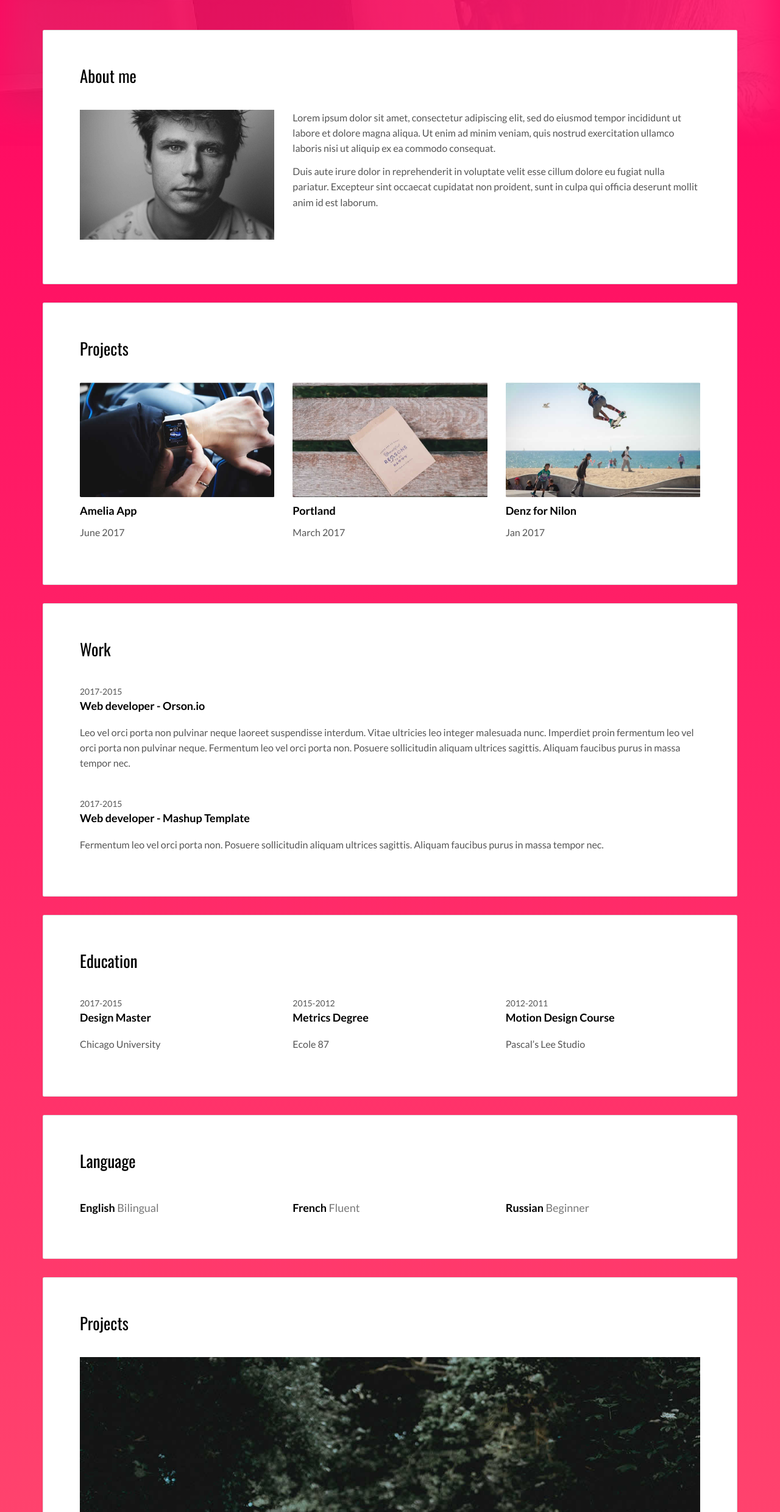
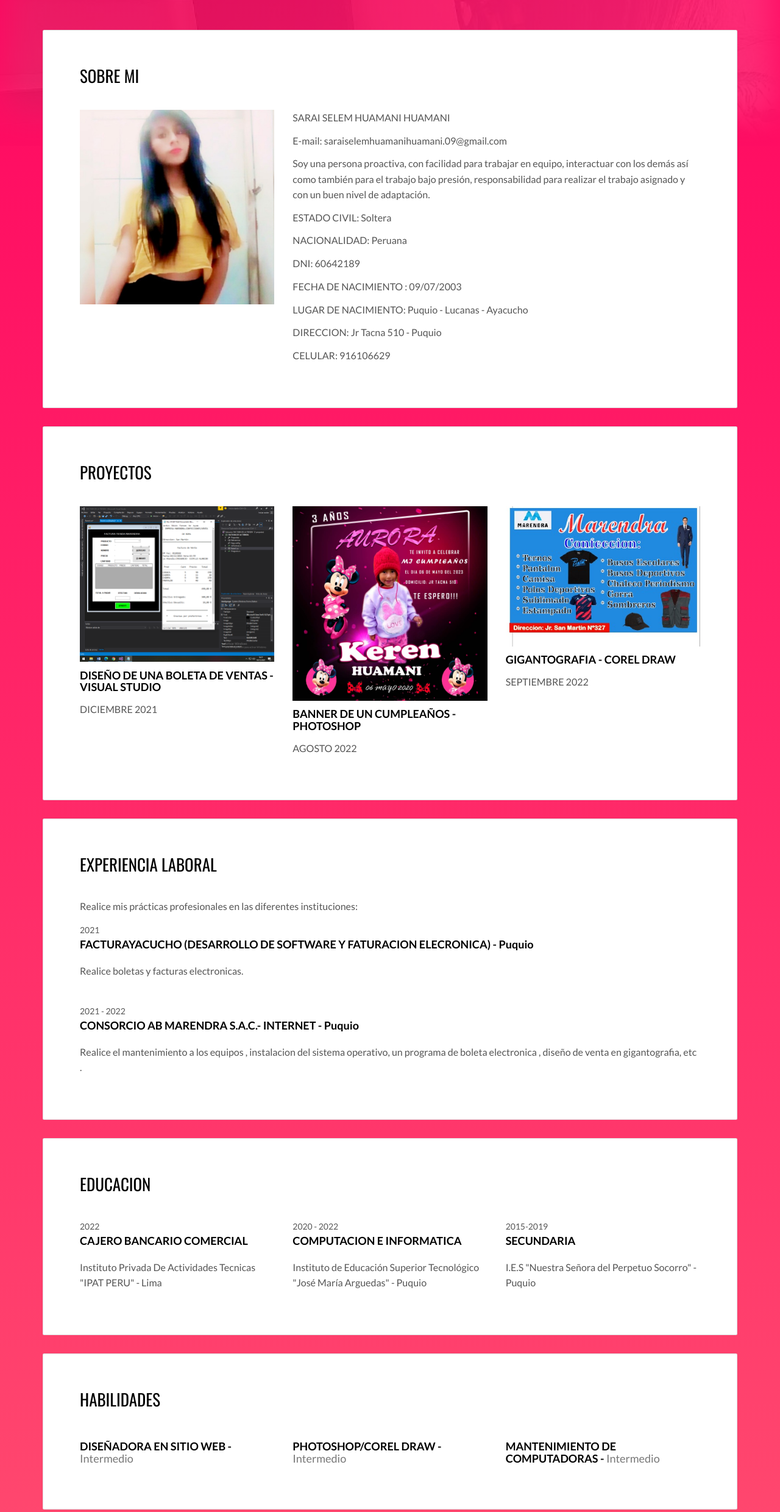
Before and after one commit to sarai-huamani11/proyecto-portafolio, a plain HTML site: page index.html in a window 1280 px wide. Shown: the part 321-2800 px from the top of the page at 61% size. Drawn offline with nearby package versions, Linux system fonts and the light colour scheme.

Commit message:
TRABAJO DE JUEVES

```diff
--- a/index.html
+++ b/index.html
@@ -1,5 +1,5 @@
 <!DOCTYPE html>
-<html lang="en">
+<html lang="es">
 
 <head>
   <meta charset="UTF-8">
@@ -15,7 +15,7 @@
   <link rel="apple-touch-icon" sizes="180x180" href="./assets/apple-icon-180x180.png">
   <link href="./assets/favicon.ico" rel="icon">
 
-  <title>Title page</title>
+  <title>SELEM_HUAMANI</title>
 
 <link href="./main.d8e0d294.css" rel="stylesheet"></head>
 
@@ -53,16 +53,23 @@
 
         <div class="card">
           <div class="card-block">
-            <h2>About me</h2>
+            <h2>SOBRE MI</h2>
             <div class="row">
               <div class="col-md-4">
-                <p><img src="./assets/images/img-01.jpg" class="img-responsive" alt=""></p>
+                <p><img src="./assets/images/JHOYSE.jpeg" class="img-responsive" alt=""></p>
               </div>
               <div class="col-md-8">
 
-              <p>Lorem ipsum dolor sit amet, consectetur adipiscing elit, sed do eiusmod tempor incididunt ut labore et dolore magna aliqua. Ut enim ad minim veniam, quis nostrud exercitation ullamco laboris nisi ut aliquip ex ea commodo consequat.</p>
-              <p> Duis aute irure dolor in reprehenderit in voluptate velit esse cillum dolore eu fugiat nulla pariatur. Excepteur sint occaecat cupidatat non proident, sunt in culpa qui officia deserunt mollit anim id est laborum.</p>
-
+              <P>SARAI SELEM HUAMANI HUAMANI </P>
+              <p> E-mail: saraiselemhuamanihuamani.09@gmail.com </p>
+              <p>Soy una persona proactiva, con facilidad para trabajar en equipo, interactuar con los demás así como también para el trabajo bajo presión, responsabilidad para realizar el trabajo asignado y con un buen nivel de adaptación.</p>
+              <p> ESTADO CIVIL: Soltera</p>
+              <P> NACIONALIDAD: Peruana </P>
+              <P> DNI: 60642189</P>
+              <P> FECHA DE NACIMIENTO : 09/07/2003</P>
+              <P> LUGAR DE NACIMIENTO: Puquio - Lucanas - Ayacucho</P>
+              <P> DIRECCION: Jr Tacna 510  - Puquio</P>
+              <p> CELULAR: 916106629 </p>
               </div>
             </div>
           </div>
@@ -70,22 +77,22 @@
 
         <div class="card">
           <div class="card-block">
-            <h2>Projects</h2>
+            <h2>PROYECTOS</h2>
             <div class="row">
               <div class="col-md-4">
-                <img src="./assets/images/img-02.jpg" class="img-responsive" alt="">
-                <h3 class="h5">Amelia App</h3>
-                <p>June 2017</p>
+                <img src="./assets/images/BOLETA.png" class="img-responsive" alt="">
+                <h3 class="h5">DISEÑO DE UNA BOLETA DE VENTAS - VISUAL STUDIO</h3>
+                <p>DICIEMBRE 2021</p>
               </div>
               <div class="col-md-4">
-                <img src="./assets/images/img-03.jpg" class="img-responsive" alt="">
-                <h3 class="h5">Portland</h3>
-                <p>March 2017</p>
+                <img src="./assets/images/SARAI SELEM.jpg" class="img-responsive" alt="">
+                <h3 class="h5">BANNER DE UN CUMPLEAÑOS - PHOTOSHOP </h3>
+                <p>AGOSTO 2022</p>
               </div>
               <div class="col-md-4">
-                <img src="./assets/images/img-04.jpg" class="img-responsive" alt="">
-                <h3 class="h5">Denz for Nilon</h3>
-                <p>Jan 2017</p>
+                <img src="./assets/images/MARENDRA.jpeg" class="img-responsive" alt="">
+                <h3 class="h5">GIGANTOGRAFIA - COREL DRAW</h3>
+                <p>SEPTIEMBRE 2022</p>
               </div>
             </div>
           </div>
@@ -93,20 +100,21 @@
 
         <div class="card">
           <div class="card-block">
-            <h2>Work</h2>
+            <h2>EXPERIENCIA LABORAL</h2>
             <div class="work-experience">
-              <small class="date">2017-2015</small>
-              <h3 class="h5 date-title">Web developer - <a href="http://en.orson.io" title="Create professionnal website">Orson.io</a></h3>
+              <P>Realice mis prácticas profesionales en las diferentes instituciones:</P>
+              <small class="date">2021</small>
+              <h3 class="h5 date-title"> FACTURAYACUCHO (DESARROLLO DE SOFTWARE Y FATURACION ELECRONICA) - <a href="http://en.orson.io" title="">Puquio</a></h3>
 
 
-              <p>Leo vel orci porta non pulvinar neque laoreet suspendisse interdum. Vitae ultricies leo integer malesuada nunc. Imperdiet proin fermentum leo vel orci porta non pulvinar neque. Fermentum leo vel orci porta non. Posuere sollicitudin aliquam ultrices sagittis. Aliquam faucibus purus in massa tempor nec.</p>
+              <p> Realice boletas y facturas  electronicas.</p>
             </div>
 
             <div class="work-experience">
-              <small class="date">2017-2015</small>
-              <h3 class="h5 date-title">Web developer - <a href="http://mashup-template.com" title="">Mashup Template</a></h3>
+              <small class="date">2021 - 2022</small>
+              <h3 class="h5 date-title"> CONSORCIO AB MARENDRA S.A.C.- INTERNET - <a href="https://ubicania.com/empresa/consorcio-ab-marendra-sac-20601175453" title="">Puquio</a></h3>
 
-              <p>Fermentum leo vel orci porta non. Posuere sollicitudin aliquam ultrices sagittis. Aliquam faucibus purus in massa tempor nec.</p>
+              <p> Realice el mantenimiento a los equipos , instalacion del sistema operativo, un programa de boleta electronica , diseño de venta en gigantografia, etc  .</p>
             </div>
           </div>
         </div>
@@ -114,28 +122,54 @@
 
         <div class="card">
           <div class="card-block">
-            <h2>Education</h2>
+            <h2>EDUCACION</h2>
+
             <div class="row">
               <div class="col-md-4">
                 <div class="education-experience">
-                  <small class="date">2017-2015</small>
-                  <h3 class="h5 date-title">Design Master</h3>
-                  <p>Chicago University</p>
-                </div>
-
-              </div>
-              <div class="col-md-4">
-                <div class="education-experience">
-                  <small class="date">2015-2012</small>
-                  <h3 class="h5 date-title">Metrics Degree</h3>
-                  <p>Ecole 87</p>
+                  <small class="date">2022</small>
+                  <h3 class="h5 date-title"> CAJERO BANCARIO COMERCIAL </h3>
+                  <p> Instituto Privada De Actividades Tecnicas "IPAT PERU" - Lima </p>
                 </div>
               </div>
               <div class="col-md-4">
                 <div class="education-experience">
-                  <small class="date">2012-2011</small>
-                  <h3 class="h5 date-title">Motion Design Course</h3>
-                  <p>Pascal’s Lee Studio</p>
+                  <small class="date">2020 - 2022</small>
+                  <h3 class="h5 date-title">COMPUTACION E INFORMATICA</h3>
+                  <p>Instituto de Educación Superior Tecnológico "José María Arguedas" - Puquio </p>
+                </div>
+              </div>
+              <div class="col-md-4">
+                <div class="education-experience">
+                  <small class="date">2015-2019</small>
+                  <h3 class="h5 date-title">SECUNDARIA</h3>
+                  <p> I.E.S "Nuestra Señora del Perpetuo Socorro" - Puquio</p>
+                </div>
+
+              </div>
+            </div>
+          </div>
+        </div>
+
+
+
+        <div class="card">
+          <div class="card-block">
+            <h2>HABILIDADES</h2>
+            <div class="row">
+              <div class="col-md-4">
+                <div class="language-experience">
+                  <h3 class="h5">DISEÑADORA EN SITIO WEB -  <small>Intermedio</small></h3>
+                </div>
+              </div>
+              <div class="col-md-4">
+                <div class="language-experience">
+                  <h3 class="h5">PHOTOSHOP/COREL DRAW -   <small>Intermedio</small></h3>
+                </div>
+              </div>
+              <div class="col-md-4">
+                <div class="language-experience">
+                  <h3 class="h5">MANTENIMIENTO DE COMPUTADORAS -   <small>Intermedio</small></h3>
                 </div>
               </div>
             </div>
@@ -144,22 +178,43 @@
 
         <div class="card">
           <div class="card-block">
-            <h2>Language</h2>
+            <h2>IDIOMAS</h2>
             <div class="row">
               <div class="col-md-4">
                 <div class="language-experience">
-                  <h3 class="h5">English  <small>Bilingual</small></h3>
+                  <h3 class="h5">English  <small>Basic</small></h3>
                 </div>
               </div>
               <div class="col-md-4">
                 <div class="language-experience">
-                  <h3 class="h5">French  <small>Fluent</small></h3>
+                  <h3 class="h5">Español  <small></small></h3>
                 </div>
               </div>
               <div class="col-md-4">
                 <div class="language-experience">
-                  <h3 class="h5">Russian  <small>Beginner</small></h3>
+                  <h3 class="h5"><small></small></h3>
                 </div>
+              </div>
+            </div>
+          </div>
+        </div>
+
+
+
+
+
+        <div class="card">
+          <div class="card-block">
+            <h2>REDES SOCIALES</h2>
+            <div class="row">
+              <div class="col-md-3">
+                <p class="social-buttons"><a href="https://facebook.com/" title=""><span class="social-round-icon fa-icon"><i class="fa fa-facebook"></i></span>Sarai Huamani</a></p>
+              </div>
+              <div class="col-md-3">
+                <p class="social-buttons"><a href="https://www.whatsapp.com/" title=""><span class="social-round-icon fa-icon"><i class="fa fa-whatsapp"></i></span>916 106 629</a></p>
+              </div>
+              <div class="col-md-3">
+                <p class="social-buttons"><a href="https://instagram.com/" title=""><span class="social-round-icon fa-icon"><i class="fa fa-instagram"></i></span>Sarai_Huamani</a></p>
               </div>
             </div>
           </div>
@@ -167,79 +222,19 @@
 
         <div class="card">
           <div class="card-block">
-            <h2>Projects</h2>
-            <div id="carousel-example-generic" class="carousel slide" data-ride="carousel">
-
-
-            <!-- Wrapper for slides -->
-            <div class="carousel-inner" role="listbox">
-              <div class="item active">
-                <img src="./assets/images/img-05.jpg" class="img-responsive" alt="...">
-                <div class="carousel-caption">
-                  <h3 class="h5">Jules for Bastion</h3>
-                  <p>2017</p>
-                </div>
-              </div>
-              <div class="item">
-                <img src="./assets/images/img-06.jpg" class="img-responsive" alt="...">
-                <div class="carousel-caption">
-                  <h3 class="h5">Jules for Bastion</h3>
-                  <p>2017</p>
-                </div>
-              </div>
-
-              <div class="item">
-                <img src="./assets/images/img-08.jpg" class="img-responsive" alt="...">
-                <div class="carousel-caption">
-                  <h3 class="h5">Jules for Bastion</h3>
-                  <p>2017</p>
-                </div>
-              </div>
-            </div>
-
-            <!-- Indicators -->
-            <ol class="carousel-indicators">
-              <li data-target="#carousel-example-generic" data-slide-to="0" class="active"></li>
-              <li data-target="#carousel-example-generic" data-slide-to="1"></li>
-              <li data-target="#carousel-example-generic" data-slide-to="2"></li>
-            </ol>
-
-          </div>
-          </div>
-        </div>
-
-        <div class="card">
-          <div class="card-block">
-            <h2>Social Network</h2>
-            <div class="row">
-              <div class="col-md-3">
-                <p class="social-buttons"><a href="https://twitter.com/" title=""><span class="social-round-icon fa-icon"><i class="fa fa-twitter"></i></span>@David_Folley</a></p>
-              </div>
-              <div class="col-md-3">
-                <p class="social-buttons"><a href="https://www.linkedin.com/" title=""><span class="social-round-icon fa-icon"><i class="fa fa-linkedin"></i></span>David Folley</a></p>
-              </div>
-              <div class="col-md-3">
-                <p class="social-buttons"><a href="https://dribbble.com/" title=""><span class="social-round-icon fa-icon"><i class="fa fa-dribbble"></i></span>David Folley</a></p>
-              </div>
-            </div>
-          </div>
-        </div>
-
-        <div class="card">
-          <div class="card-block">
-            <h2>Contact</h2>
+            <h2>CONTACTOS</h2>
             <form action="" class="reveal-content">
               <div class="form-group">
                 <input type="email" class="form-control" id="email" placeholder="Email">
               </div>
               <div class="form-group">
-                <input type="text" class="form-control" id="subject" placeholder="Subject">
+                <input type="text" class="form-control" id="asunto" placeholder="Subject">
               </div>
               <div class="form-group">
-                <textarea class="form-control" rows="5" placeholder="Enter your message"></textarea>
+                <textarea class="form-control" rows="5" placeholder="ingresar el mensaje"></textarea>
               </div>
               <div class="form-group">
-                <button type="submit" class=" btn btn-primary">Send message</button>
+                <button type="submit" class=" btn btn-primary">enviar mensaje</button>
               </div>
             </form>
           </div>
@@ -254,25 +249,20 @@
   <div class="container">
     <div class="row">
       <div class="col-xs-12">
-        <p><img src="./assets/images/mashup-icon.svg" alt=""></p>
+        <p><img src="./assets/images/II (1) (1).png" alt=""></p>
 
-        <p>©All right reserved. Design <a href="http://www.mashup-template.com/" title="Create website with free html template">Mashup Template</a>/<a href="https://unsplash.com/" title="Beautiful Free Images">Unsplash</a></p>
+        <p>SARAI SELEM HUAMANI HUAMANI  <a href="http://www.mashup-template.com/" title="Create website with free html template">- TECNICA EN COMPUTACION E INFORMATICA</a><a href="https://unsplash.com/" title="Beautiful Free Images"></a></p>
         <p>
           <a class="fa-icon fa-icon-2x" href="https://facebook.com/" title="">
             <i class="fa fa-facebook"></i>
           </a>
-          <a class="fa-icon fa-icon-2x" href="https://twitter.com/" title="">
-            <i class="fa fa-twitter"></i>
+          <a class="fa-icon fa-icon-2x" href="https://whatsapp.com/" title="">
+            <i class="fa fa-whatsapp"></i>
           </a>
-          <a class="fa-icon fa-icon-2x" href="https://dribbble.com/" title="">
-            <i class="fa fa-dribbble"></i>
+          <a class="fa-icon fa-icon-2x" href="https://instagram.com/" title="">
+            <i class="fa fa-instagram"></i>
           </a>
-          <a class="fa-icon fa-icon-2x" href="https://www.linkedin.com/" title="">
-            <i class="fa fa-linkedin"></i>
-          </a>
-          <a class="fa-icon fa-icon-2x" href="https://vimeo.com/" title="">
-            <i class="fa fa-vimeo"></i>
-          </a>
+
         </p>
       </div>
     </div>
```
Also changed, not shown: assets/images/BOLETA.png (added), assets/images/II (1) (1).png (added), assets/images/II (1).png (added), assets/images/II.png (added), assets/images/JHOYSE.jpeg (added), assets/images/MARENDRA.jpeg (added), assets/images/SARAI SELEM.jpg (added), assets/images/sh-artistic-lH.jpg (added).
